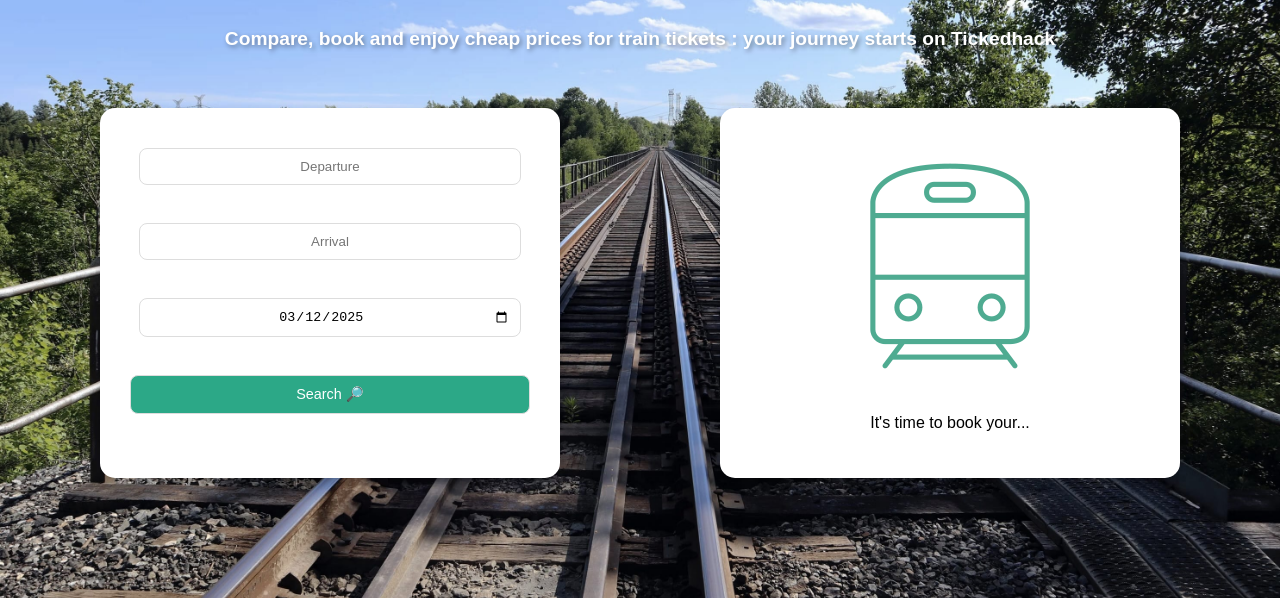
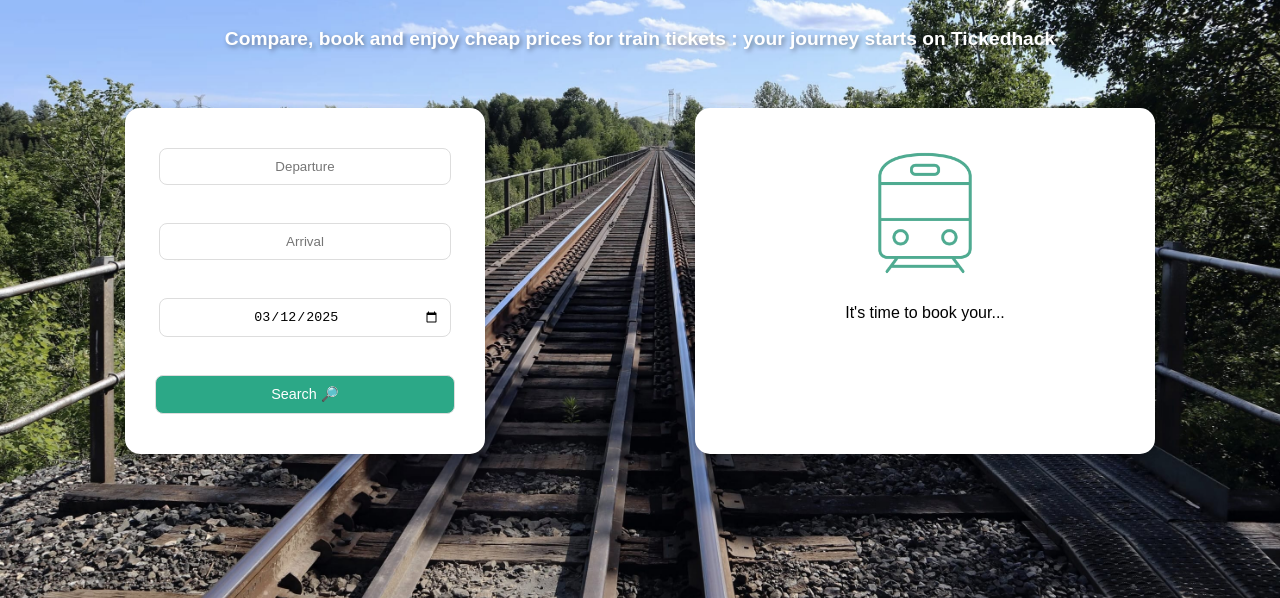
Before and after one commit to lturjman/Tickethack-Frontend, a website: page index.html in a window 1280 px wide. Shown: the part 202-800 px from the top of the page. Drawn offline with Linux system fonts and the light colour scheme.

Commit message:
ca a lair bon pour le front

```diff
--- a/index.html
+++ b/index.html
@@ -33,8 +33,10 @@
       </div>
 
       <div id="center-block">
-        <img id="picto" src="./images/train.png" alt="Train icon">
-        <p id="picto-text">It's time to book your...</p>
+        <img id="picto" src="./images/train.png" width="150px" height="150px" alt="Train icon">
+        <div>
+          <p id="picto-text">It's time to book your...</p>
+        </div>
       </div>
 
       <div id="results-block">
--- a/style.css
+++ b/style.css
@@ -58,7 +58,6 @@ h3 {
 
 }
 
-
 #flex-container {
   display: flex;
   justify-content: space-around;
@@ -76,26 +75,32 @@ h3 {
   background-color: #ffffff;
   flex: 1;
   text-align: center;
+  max-height:300px;
+  max-width: 300px;
+}
+
+#center-block {
+  display: flex;
+  flex-direction: column; /* Assure que le texte reste sous l'image */
+  align-items: center; /* Centre le contenu horizontalement */
+  text-align: center; /* Centrage du texte */
+  background-color: #ffffff;
+  flex: 1;
   max-width: 400px;
 }
 
-#center-block {
-  background-color: #ffffff;
-  flex: 1;
-  text-align: center;
-  max-width: 400px;
-}
 
 #results-block {
   background-color: #ffffff;
   flex: 1;
   color: white;
   text-align: center;
-  max-height = 500px;
+  max-height : 300px;
   overflow-y: auto;
   overflow-x: hidden;
   display:none;
   max-width: 600px;
+  overflow-y: scroll;
 }
 
 button {
```
